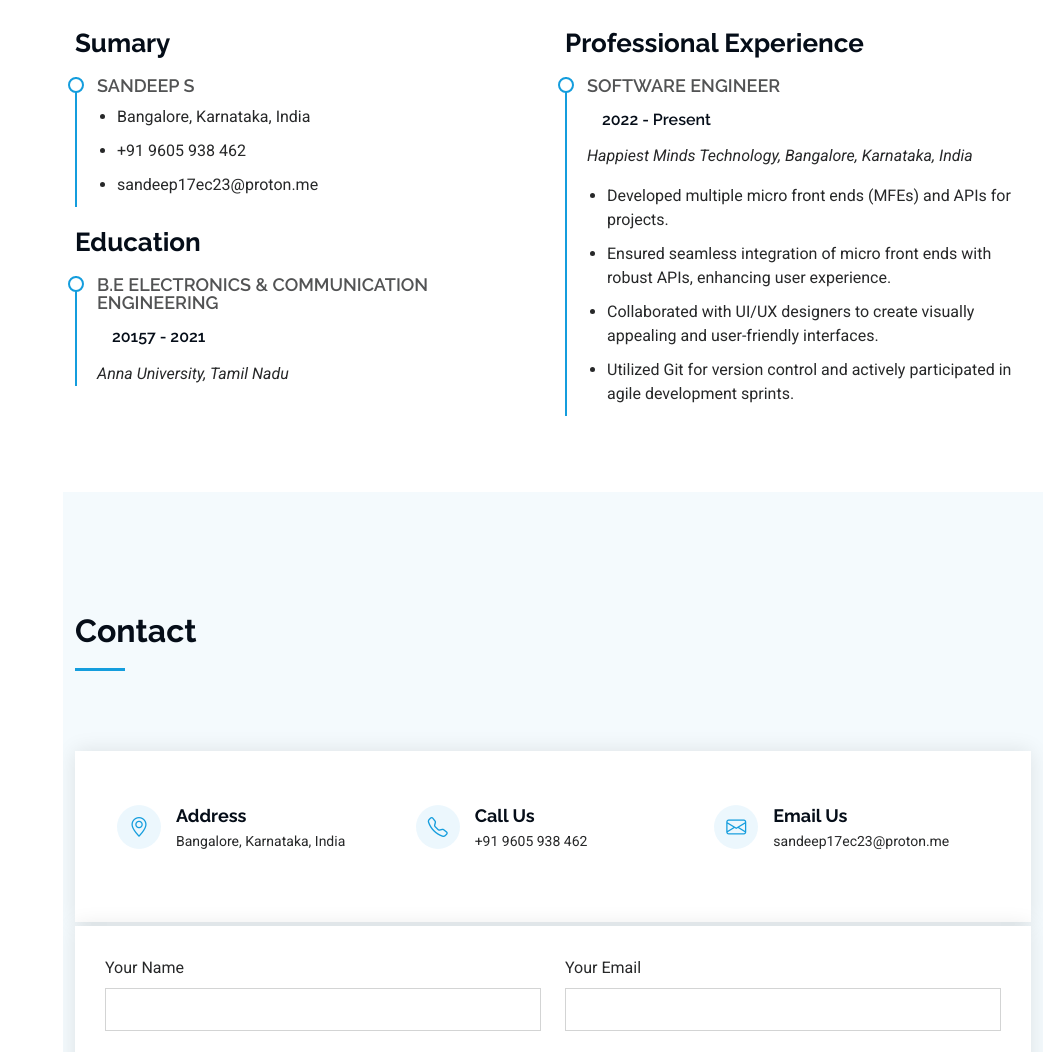
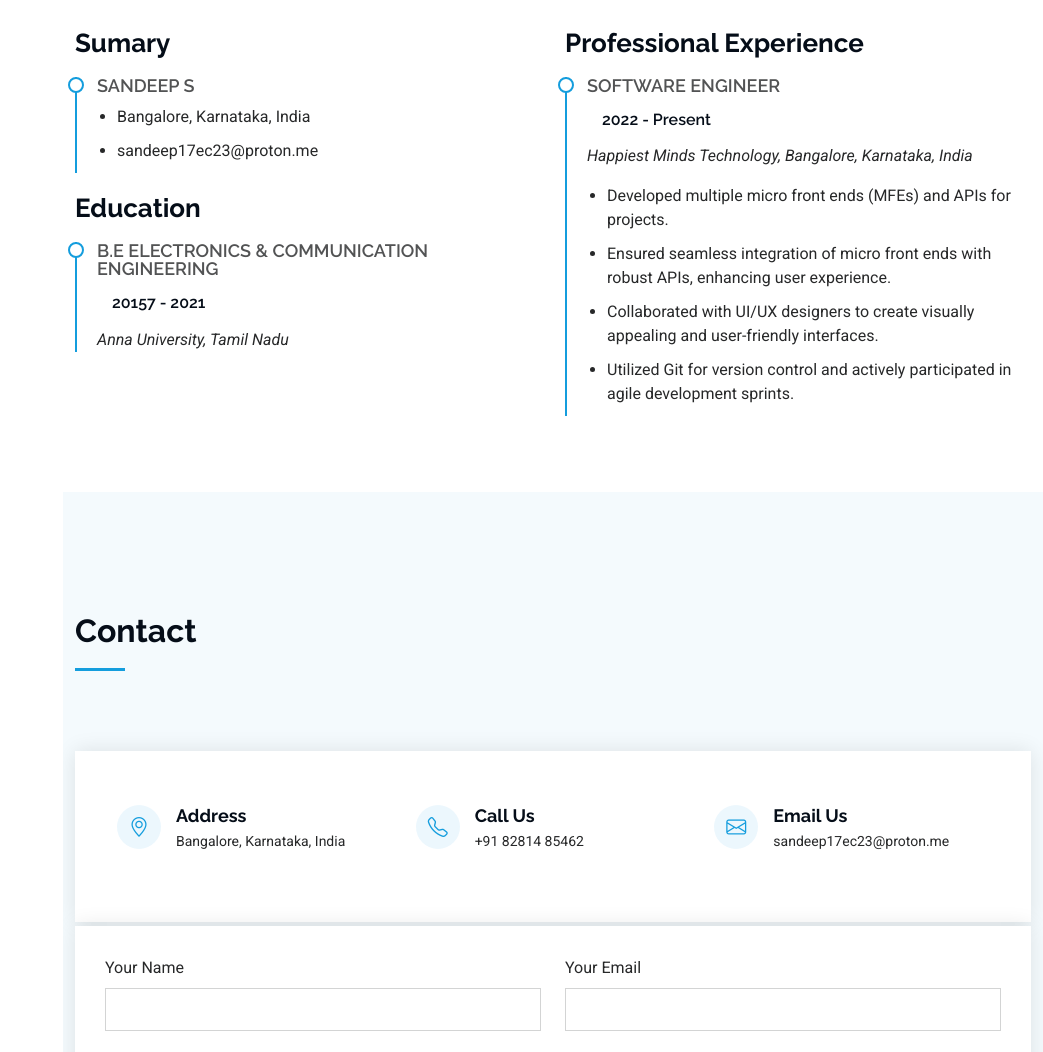
Before and after one commit to amigopsycho/Portfolio-web-html, a plain HTML site: page index.html in a window 1280 px wide. Shown: the part 2140-3192 px from the top of the page, without its empty margins (237-1280 px from the left). Drawn offline with Linux system fonts and the light colour scheme.

Commit message:
Mobile number update

```diff
--- a/index.html
+++ b/index.html
@@ -296,7 +296,6 @@
               <!--               <p><em>Innovative and deadline-driven Graphic Designer with 3+ years of experience designing and developing user-centered digital/print marketing material from initial concept to final, polished deliverable.</em></p> -->
               <ul>
                 <li>Bangalore, Karnataka, India</li>
-                <li>+91 9605 938 462</li>
                 <li>sandeep17ec23@proton.me</li>
               </ul>
             </div><!-- Edn Resume Item -->
@@ -639,7 +638,7 @@
                     <i class="bi bi-telephone flex-shrink-0"></i>
                     <div>
                       <h3>Call Us</h3>
-                      <p>+91 9605 938 462</p>
+                      <p>+91 82814 85462</p>
                     </div>
                   </div><!-- End Info Item -->
 
```
